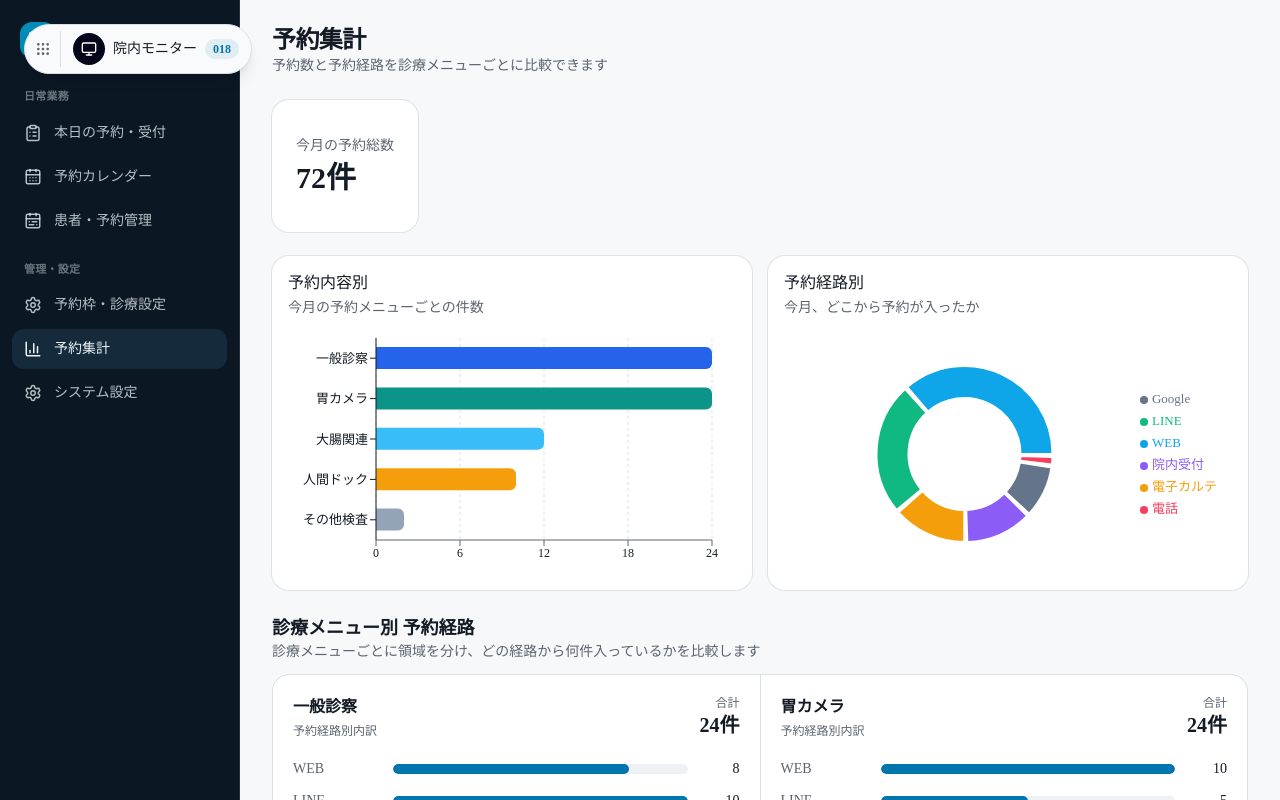
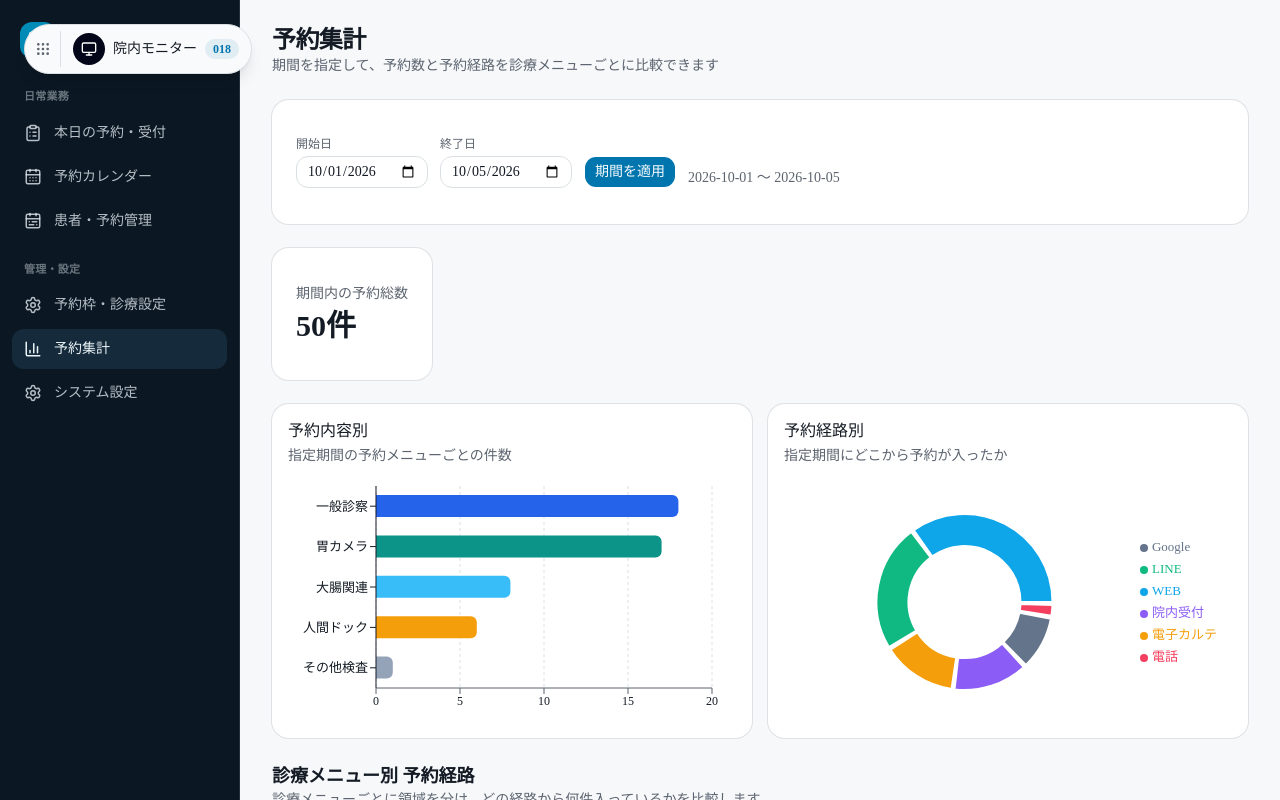
Before and after one commit to crestix-company/crestix-clinic-reservation-system, a Next.js app: page /admin/analytics in a window 1280 px wide. Shown: the top 800 px of the page. Built offline with nearby package versions, Linux system fonts and the light colour scheme.

Commit message:
feat: add analytics date-range filter

```diff
--- a/src/app/admin/analytics/page.tsx
+++ b/src/app/admin/analytics/page.tsx
@@ -1,27 +1,46 @@
 "use client";
 
-import { useMemo } from "react";
+import { useMemo, useState } from "react";
 import { Card, CardContent, CardDescription, CardHeader, CardTitle } from "@/components/ui/card";
 import { ReservationTypeChart } from "@/components/dashboard/reservation-type-chart";
 import { ReservationSourceChart } from "@/components/dashboard/reservation-source-chart";
-import { getMonthlyAnalytics } from "@/lib/services/analytics-service";
+import { getAnalyticsForRange } from "@/lib/services/analytics-service";
 import { useDemoStore } from "@/components/admin/demo-store";
 import { getToday } from "@/lib/services/reservation-service";
+import { Input } from "@/components/ui/input";
+import { Button } from "@/components/ui/button";
 
 export default function AnalyticsPage() {
   const { reservations, types } = useDemoStore();
-  const analytics = useMemo(() => getMonthlyAnalytics(getToday(), reservations, types), [reservations, types]);
+  const today = getToday();
+  const monthStart = `${today.slice(0, 7)}-01`;
+  const [startDate, setStartDate] = useState(monthStart);
+  const [endDate, setEndDate] = useState(today);
+  const [appliedRange, setAppliedRange] = useState({ start: monthStart, end: today });
+  const analytics = useMemo(
+    () => getAnalyticsForRange(appliedRange.start, appliedRange.end, reservations, types),
+    [appliedRange, reservations, types],
+  );
 
   return (
     <div className="space-y-6">
       <div>
         <h1 className="text-2xl font-semibold tracking-tight">予約集計</h1>
-        <p className="text-sm text-muted-foreground">予約数と予約経路を診療メニューごとに比較できます</p>
+        <p className="text-sm text-muted-foreground">期間を指定して、予約数と予約経路を診療メニューごとに比較できます</p>
       </div>
+
+      <Card>
+        <CardContent className="flex flex-wrap items-end gap-3 px-6 py-5">
+          <div><div className="mb-1 text-xs text-muted-foreground">開始日</div><Input type="date" value={startDate} onChange={(e) => setStartDate(e.target.value)} /></div>
+          <div><div className="mb-1 text-xs text-muted-foreground">終了日</div><Input type="date" value={endDate} onChange={(e) => setEndDate(e.target.value)} /></div>
+          <Button onClick={() => setAppliedRange({ start: startDate, end: endDate })} disabled={!startDate || !endDate || startDate > endDate}>期間を適用</Button>
+          <div className="text-sm text-muted-foreground">{appliedRange.start} 〜 {appliedRange.end}</div>
+        </CardContent>
+      </Card>
 
       <Card className="w-fit">
         <CardContent className="px-6 py-5">
-          <div className="text-sm text-muted-foreground">今月の予約総数</div>
+          <div className="text-sm text-muted-foreground">期間内の予約総数</div>
           <div className="mt-1 text-3xl font-semibold tabular-nums">{analytics.totalCount}件</div>
         </CardContent>
       </Card>
@@ -30,7 +49,7 @@ export default function AnalyticsPage() {
         <Card>
           <CardHeader>
             <CardTitle>予約内容別</CardTitle>
-            <CardDescription>今月の予約メニューごとの件数</CardDescription>
+            <CardDescription>指定期間の予約メニューごとの件数</CardDescription>
           </CardHeader>
           <CardContent>
             <ReservationTypeChart data={analytics.byType} />
@@ -39,7 +58,7 @@ export default function AnalyticsPage() {
         <Card>
           <CardHeader>
             <CardTitle>予約経路別</CardTitle>
-            <CardDescription>今月、どこから予約が入ったか</CardDescription>
+            <CardDescription>指定期間にどこから予約が入ったか</CardDescription>
           </CardHeader>
           <CardContent>
             <ReservationSourceChart data={analytics.bySource} />
```
